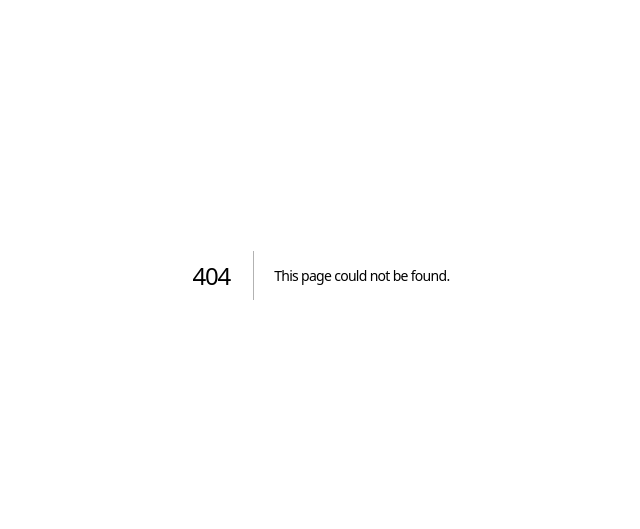
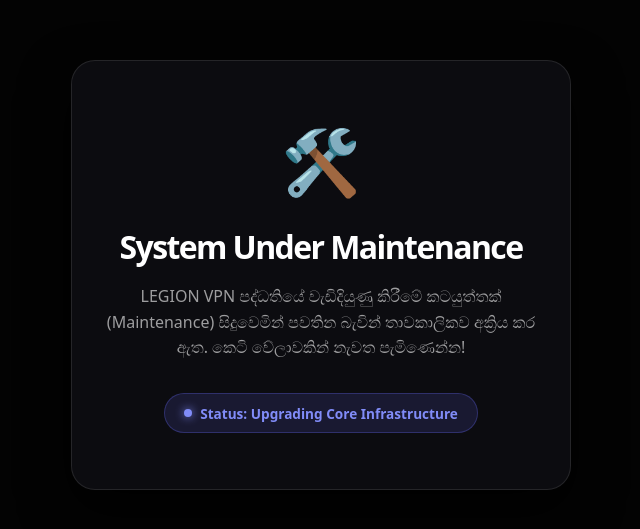
Before and after one commit to DulangaThipul/legion-vpn, a Next.js app: page /maintenance in a window 1280 px wide. Before the commit this address had no page. Shown: the part 125-654 px from the top of the page, without its empty margins (319-959 px from the left). Built offline with nearby package versions, Linux system fonts and the light colour scheme.

Commit message:
Add files via upload

```diff
--- /dev/null
+++ b/src/app/maintenance/page.tsx
@@ -0,0 +1,60 @@
+export default function MaintenancePage() {
+  return (
+    <div style={{
+      minHeight: "100vh",
+      background: "#030303",
+      color: "#FFFFFF",
+      display: "flex",
+      flexDirection: "column",
+      justifyContent: "center",
+      alignItems: "center",
+      padding: "2rem",
+      textAlign: "center",
+      fontFamily: "system-ui, -apple-system, sans-serif"
+    }}>
+      <div style={{
+        background: "rgba(15, 15, 20, 0.8)",
+        backdropFilter: "blur(25px)",
+        WebkitBackdropFilter: "blur(25px)",
+        border: "1px solid rgba(255, 255, 255, 0.1)",
+        borderRadius: "24px",
+        padding: "3.5rem 2rem",
+        maxWidth: "500px",
+        width: "100%",
+        boxShadow: "0 20px 50px rgba(0,0,0,0.9)"
+      }}>
+        <div style={{ fontSize: "4rem", marginBottom: "1rem" }}>🛠️</div>
+
+        <h1 style={{ fontSize: "2rem", fontWeight: "600", marginBottom: "1rem", color: "#FFFFFF" }}>
+          System Under Maintenance
+        </h1>
+
+        <p style={{ color: "rgba(255, 255, 255, 0.6)", lineHeight: "1.6", marginBottom: "2rem", fontSize: "1rem" }}>
+          LEGION VPN පද්ධතියේ වැඩිදියුණු කිරීමේ කටයුත්තක් (Maintenance) සිදුවෙමින් පවතින බැවින් තාවකාලිකව අක්‍රිය කර ඇත. කෙටි වේලාවකින් නැවත පැමිණෙන්න!
+        </p>
+
+        <div style={{
+          display: "inline-flex",
+          alignItems: "center",
+          gap: "8px",
+          background: "rgba(99, 102, 241, 0.15)",
+          color: "#818cf8",
+          padding: "0.6rem 1.2rem",
+          borderRadius: "30px",
+          fontSize: "0.85rem",
+          fontWeight: "bold",
+          border: "1px solid rgba(99, 102, 241, 0.3)"
+        }}>
+          <span style={{
+            width: "8px",
+            height: "8px",
+            borderRadius: "50%",
+            background: "#818cf8",
+            boxShadow: "0 0 10px #818cf8"
+          }} />
+          Status: Upgrading Core Infrastructure
+        </div>
+      </div>
+    </div>
+  );
+}
```
